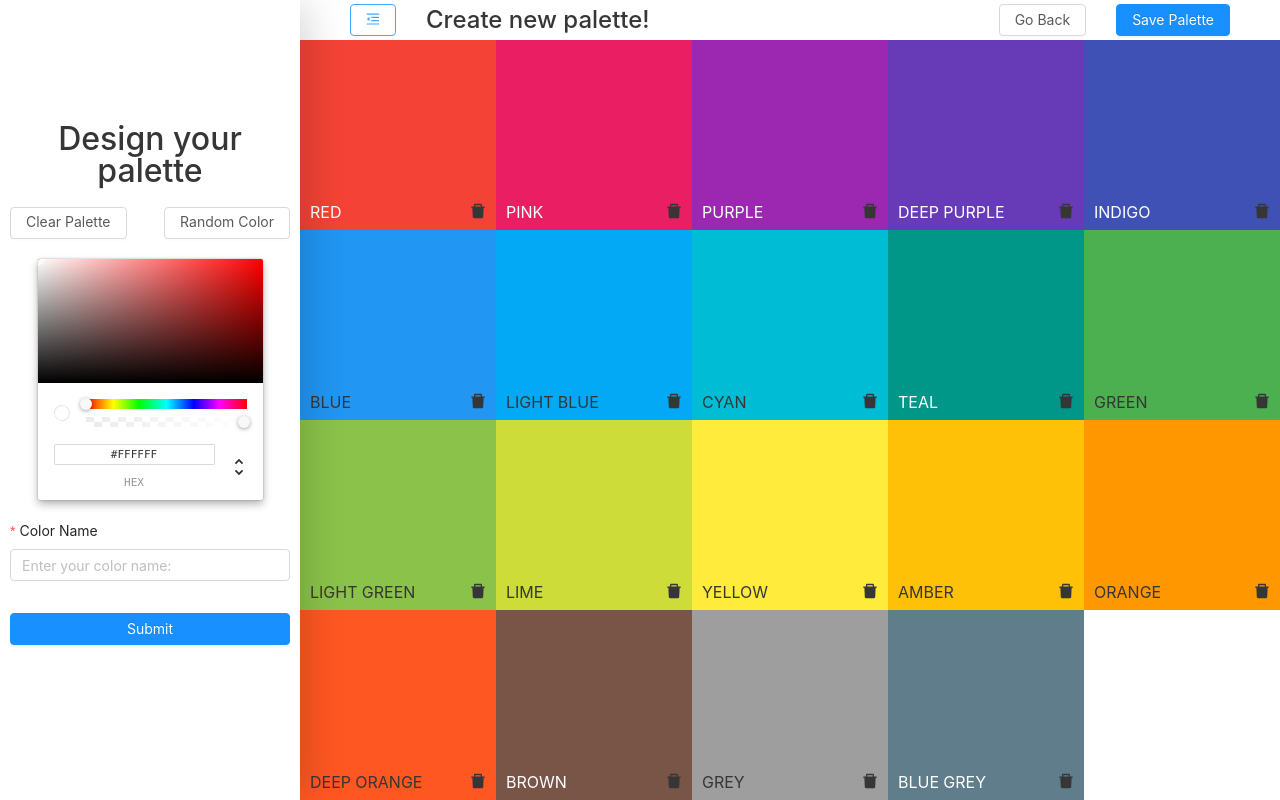
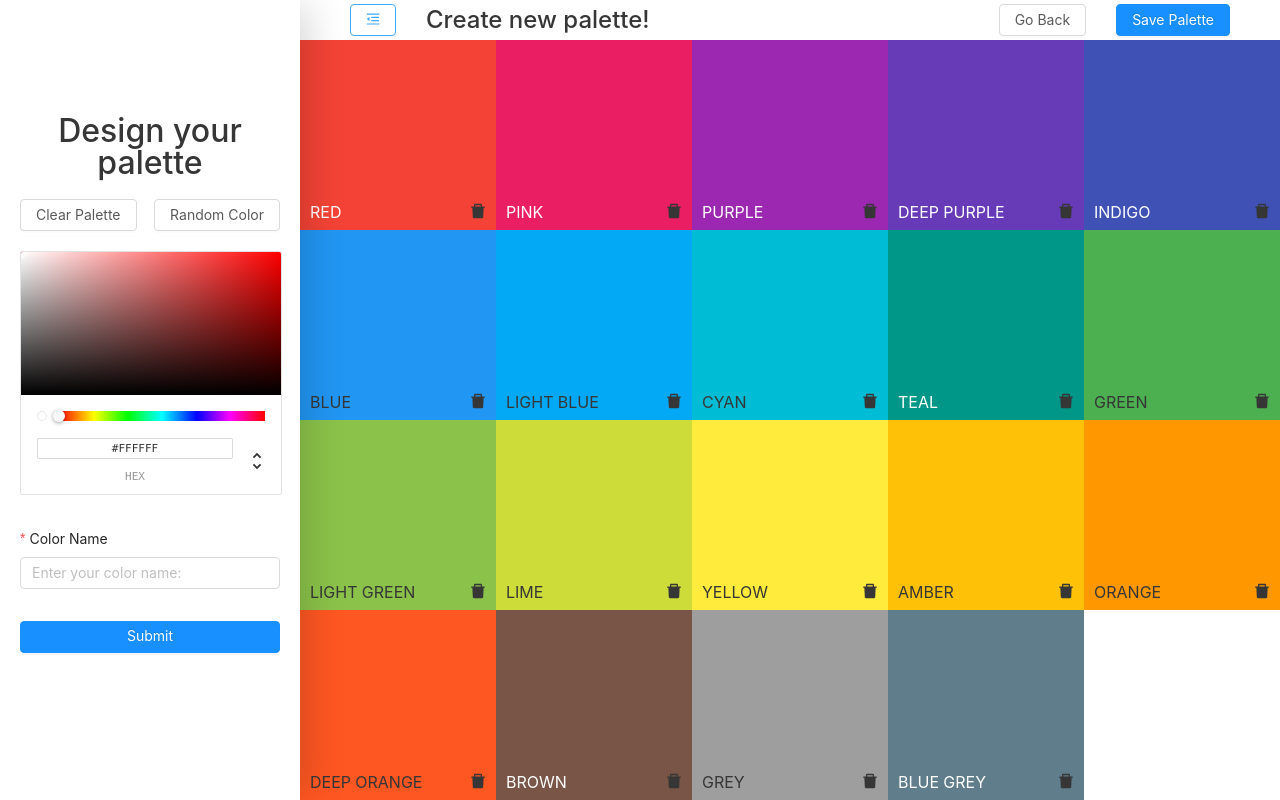
Before and after one commit to MikeMikhailov/Recolor, a React app: page /palette/new in a window 1280 px wide. Both pictures are taken after a click on the button 73 px from the left and 20 px from the top of the page. Built offline with nearby package versions, Linux system fonts and the light colour scheme.

Commit message:
Styled color picker

```diff
--- a/src/components/CreatePalette/Drawer.jsx
+++ b/src/components/CreatePalette/Drawer.jsx
@@ -1,7 +1,7 @@
 import React, { useState, useEffect } from 'react';
 import PropTypes from 'prop-types';
 import styled, { keyframes } from 'styled-components';
-import { ChromePicker as ColorPicker } from 'react-color';
+import { ChromePicker } from 'react-color';
 import { Button, Input, Form } from 'antd';
 import { primaryTextColor } from '../../styles/globalColors';
 
@@ -35,7 +35,7 @@ const Container = styled.div`
   flex-direction: column;
   justify-content: center;
   align-items: center;
-  padding: 10px;
+  padding: 20px;
   transition-duration: 200ms;
   & > *:not(:last-child) {
     margin-bottom: 20px;
@@ -59,6 +59,19 @@ const ColorForm = styled(Form)`
   width: 100%;
 `;
 
+const ColorPicker = styled(ChromePicker)`
+  width: 100% !important;
+  box-shadow: none !important;
+  border: 1px solid #e2e2e2;
+  transition: all 300ms;
+  &:hover {
+    border-color: #40a9ff;
+  }
+  &:focus-within {
+    border-color: #40a9ff;
+    box-shadow: 0 0 0 2px rgba(24, 144, 255, 0.2) !important;
+  }
+`;
 function Drawer({ unfolded, setPaletteColors, paletteColors }) {
   // Two-way animation mechanism
   // 1) Component renders empty
@@ -68,10 +81,13 @@ function Drawer({ unfolded, setPaletteColors, paletteColors }) {
   // 5) Unfolded starts playing foldDrawer, onAnimationEnd sets isRendering to false
   // 6) Component renders empty
 
+  const [isRendersing, setRendering] = useState(unfolded);
+
   const [color, setColor] = useState('#ffffff');
-  const [colorName, setColorName] = useState('');
-  const [isRendersing, setRendering] = useState(unfolded);
+  const [name, setName] = useState('');
+
   const [form] = Form.useForm();
+  const [errors, setErrors] = useState({ color: null, name: null });
 
   useEffect(() => {
     if (unfolded) {
@@ -85,12 +101,10 @@ function Drawer({ unfolded, setPaletteColors, paletteColors }) {
     }
   };
 
-  const handleSubmit = () => {
-    setPaletteColors([...paletteColors, { name: colorName, color }]);
-    setColor('#ffffff');
-    setColorName('');
-    form.resetFields();
-  };
+  const handlePaletteReset = () => {
+    setPaletteColors([]);
+    setErrors({ color: null, name: null })
+  }
 
   const setRandomColor = () => {
     const randomColor = `#${Math.floor(Math.random() * 0xffffff)
@@ -99,51 +113,74 @@ function Drawer({ unfolded, setPaletteColors, paletteColors }) {
     setColor(randomColor);
   };
 
+  const dataValidationAndHandle = (field, value) => {
+    if (
+      paletteColors.filter((colorObj) => colorObj[field].toLowerCase() === value.toLowerCase())
+        .length !== 0
+    ) {
+      setErrors({ ...errors, [field]: `The ${field.toLowerCase()} should be unique!` });
+    } else {
+      setErrors({ ...errors, [field]: null });
+    }
+    if(field === 'color') {
+      setColor(value.toUpperCase())
+    } else {
+      setName(value);
+    }
+  };
+
+  const handleSubmit = () => {
+    if (Object.values(errors).filter((val) => val !== null).length === 0) {
+      setPaletteColors([...paletteColors, { name, color }]);
+      setColor('#ffffff');
+      setName('');
+      form.resetFields();
+    }
+  };
+
+
   return (
     isRendersing && (
       <Container onAnimationEnd={onAnimationEnd} unfolded={unfolded}>
         <Heading>Design your palette</Heading>
         <ActionsContainer>
-          <Button danger onClick={() => setPaletteColors([])}>
+          <Button danger onClick={handlePaletteReset}>
             Clear Palette
           </Button>
           <Button onClick={setRandomColor}>Random Color</Button>
         </ActionsContainer>
-        <ColorPicker color={color} onChange={(e) => setColor(e.hex.toUpperCase())} />
+
         <ColorForm
           layout="vertical"
-          onValuesChange={(changedValues) => setColorName(changedValues.colorName)}
+          onValuesChange={(changedValues) => dataValidationAndHandle('name', changedValues.name)}
           onFinish={handleSubmit}
           form={form}
         >
+          <Form.Item validateStatus={errors.color && 'error'} help={errors.color}>
+            <ColorPicker
+              color={color}
+              onChange={(e) => dataValidationAndHandle('color', e.hex)}
+              disableAlpha
+            />
+          </Form.Item>
           <Form.Item
             label="Color Name"
-            name="colorName"
+            name="name"
+            validateStatus={errors.name && 'error'}
+            help={errors.name}
             rules={[
               {
                 required: true,
                 whitespace: true,
                 message: 'Please input your color name!',
               },
-              () => ({
-                validator(rule, value) {
-                  if (paletteColors.filter((colorObj) => colorObj.name.toLowerCase() === value.toLowerCase()).length === 0) {
-                    return Promise.resolve();
-                  }
-                  return Promise.reject(new Error('The color name you entered already exists!'));
-                },
-              }),
-              () => ({
-                validator() {
-                  if (paletteColors.filter((colorObj) => colorObj.color.toLowerCase() === color.toLowerCase()).length === 0) {
-                    return Promise.resolve();
-                  }
-                  return Promise.reject(new Error('The color you entered already exists!'));
-                },
-              })
             ]}
           >
-            <Input placeholder="Enter your color name:" value={colorName} disabled={paletteColors.length === 20} />
+            <Input
+              placeholder="Enter your color name:"
+              value={name}
+              disabled={paletteColors.length === 20}
+            />
           </Form.Item>
           <Form.Item>
             <Button type="primary" htmlType="submit" block disabled={paletteColors.length === 20}>
```
